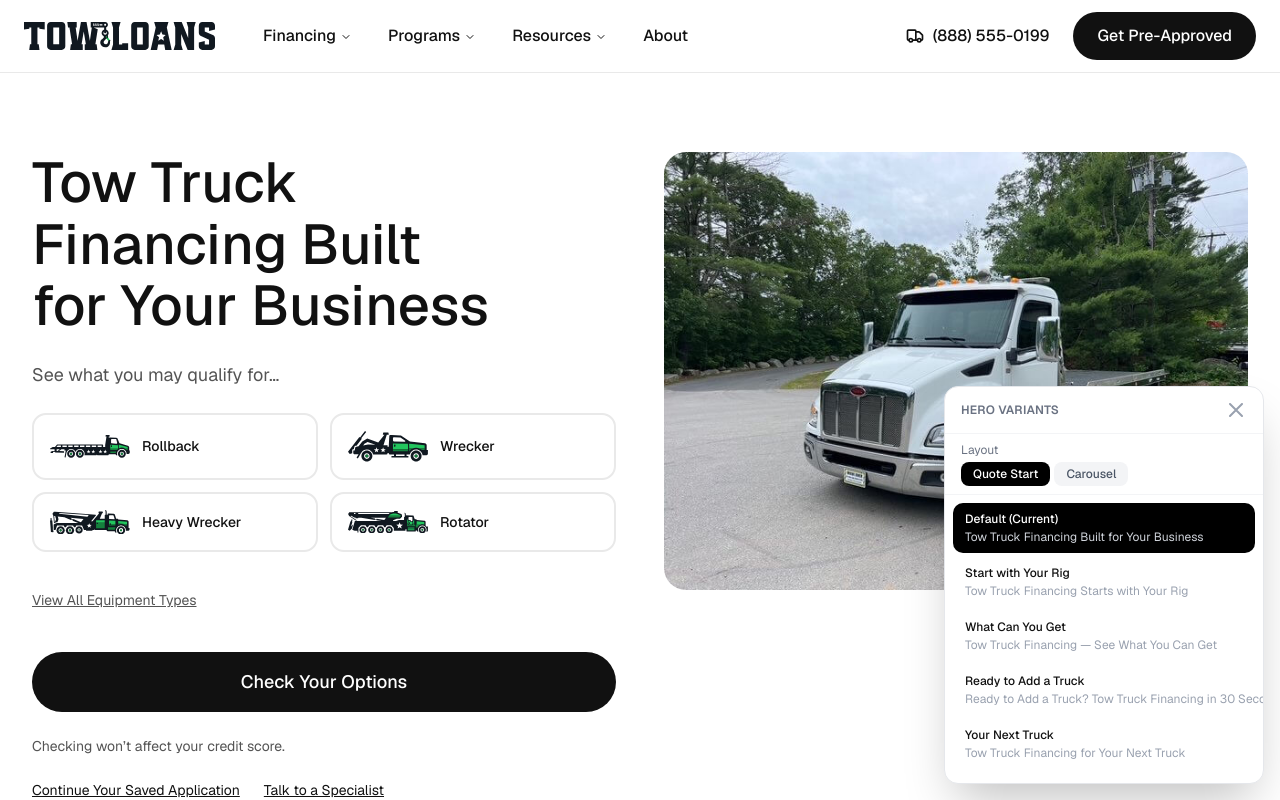
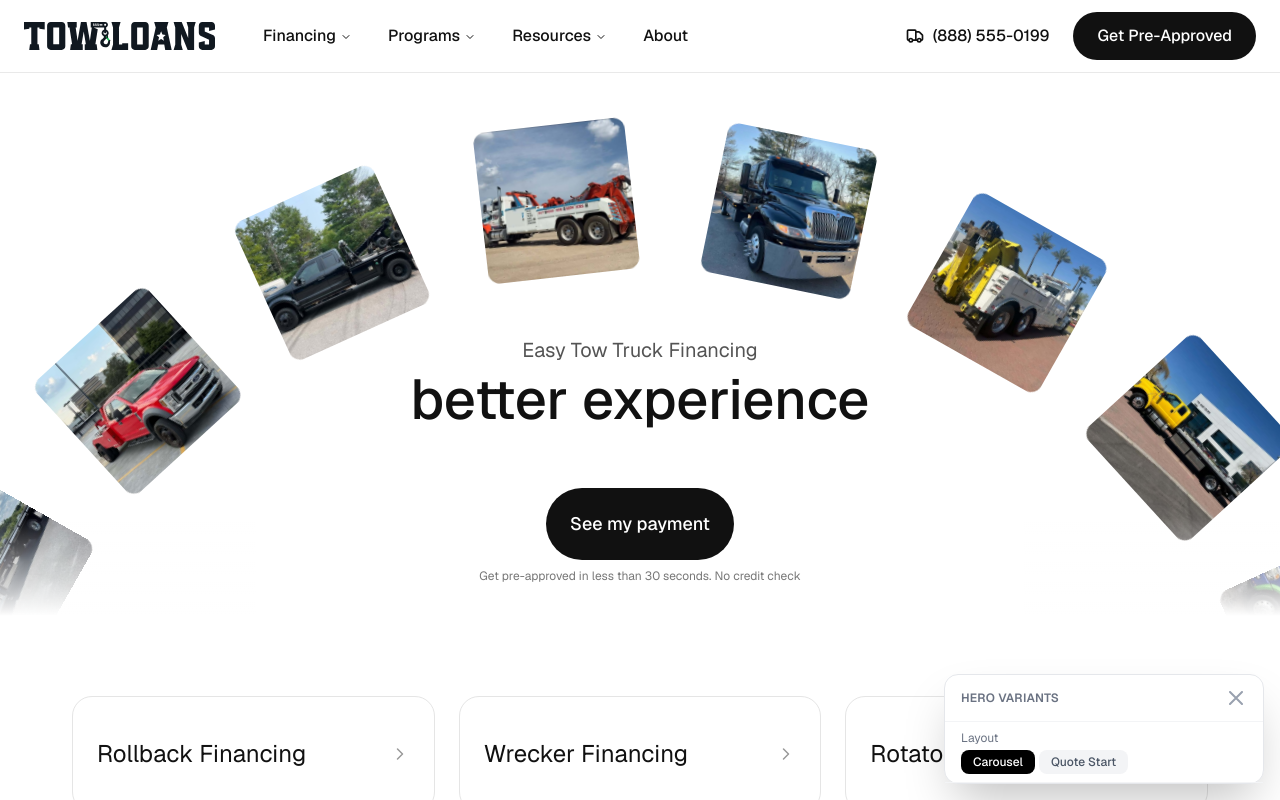
Before and after one commit to bensinternetfactory/testingground, a Next.js app: page /revenue-leak in a window 1280 px wide. Both pictures are taken after a click on the button "DEV: Hero Variants". Shown: the top 800 px of the page. Built offline with nearby package versions, Linux system fonts and the light colour scheme.

Commit message:
Make carousel hero the production default on /revenue-leak
Swaps the default hero from quote-start to the carousel HeroSection.
Dev panel still toggles between Carousel and Quote Start via URL params.

Co-Authored-By: Claude Opus 4.6 <noreply@anthropic.com>

```diff
--- a/app/revenue-leak/page.tsx
+++ b/app/revenue-leak/page.tsx
@@ -36,14 +36,15 @@ export default async function RevenueLeakPage({ searchParams }: Props) {
   let heroConfig = HERO_QUOTE_START_CONFIG;
   let angle: number | undefined;
   let variant: number | undefined;
-  let currentHero: "quote-start" | "carousel" = "quote-start";
+  let currentHero: "quote-start" | "carousel" = "carousel";
 
   if (process.env.NODE_ENV === "development") {
     const { angle: rawAngle, variant: rawVariant, hero: heroParam } = await searchParams;
 
     if (heroParam === "carousel") {
       currentHero = "carousel";
-    } else {
+    } else if (heroParam === "quote-start" || rawAngle || rawVariant) {
+      currentHero = "quote-start";
       const parsedAngle = rawAngle ? Number(rawAngle) : undefined;
       const parsedVariant = rawVariant ? Number(rawVariant) : undefined;
 
@@ -73,7 +74,9 @@ export default async function RevenueLeakPage({ searchParams }: Props) {
       </a>
       <StickyNav />
       <main>
-        {currentHero === "carousel" ? (
+        {currentHero === "quote-start" ? (
+          <HeroQuoteStart config={heroConfig} />
+        ) : (
           <HeroSection
             images={HERO_CONFIG.images}
             headline={HERO_CONFIG.headline}
@@ -87,8 +90,6 @@ export default async function RevenueLeakPage({ searchParams }: Props) {
               </>
             }
           />
-        ) : (
-          <HeroQuoteStart config={heroConfig} />
         )}
         <FinancingCards />
         <GuideBuilder />
--- a/components/dev/DevVariantPanel.tsx
+++ b/components/dev/DevVariantPanel.tsx
@@ -57,9 +57,9 @@ export default function DevVariantPanel({
   function selectHero(hero: "quote-start" | "carousel") {
     startTransition(() => {
       if (hero === "carousel") {
-        router.replace(`${pathname}?hero=carousel`);
+        router.replace(pathname);
       } else {
-        router.replace(pathname);
+        router.replace(`${pathname}?hero=${hero}`);
       }
     });
   }
@@ -67,6 +67,7 @@ export default function DevVariantPanel({
   function selectVariant(angle: number, variant: number | null) {
     startTransition(() => {
       const params = new URLSearchParams();
+      params.set("hero", "quote-start");
       if (variant !== null) {
         params.set("angle", String(angle));
         params.set("variant", String(variant));
@@ -121,7 +122,7 @@ export default function DevVariantPanel({
       <div className="border-b border-gray-100 px-4 py-2">
         <span className="mb-1 block text-xs text-gray-500">Layout</span>
         <div className="flex gap-1">
-          {(["quote-start", "carousel"] as const).map((hero) => (
+          {(["carousel", "quote-start"] as const).map((hero) => (
             <button
               key={hero}
               onClick={() => selectHero(hero)}
@@ -131,7 +132,7 @@ export default function DevVariantPanel({
                   : "bg-gray-100 text-gray-600 hover:bg-gray-200"
               } ${isPending ? "opacity-60" : ""}`}
             >
-              {hero === "quote-start" ? "Quote Start" : "Carousel"}
+              {hero === "carousel" ? "Carousel" : "Quote Start"}
             </button>
           ))}
         </div>
```
